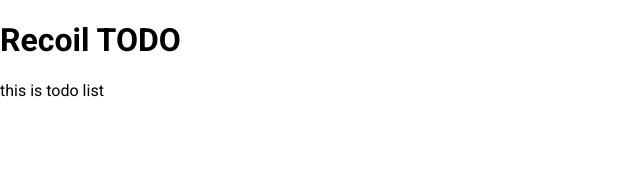
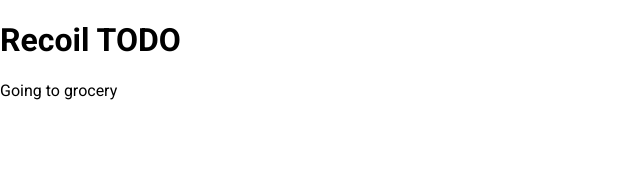
Before and after one commit to eastend-street/recoil-todo, a React (Create React App) app: page / in a window 1280 px wide. Shown: the top 171 px of the page, without its empty margins (0-640 px from the left). Built offline with nearby package versions, Linux system fonts and the light colour scheme.

Commit message:
defined atoms and made TodoList

```diff
--- /dev/null
+++ b/src/atoms/TodoList.ts
@@ -0,0 +1,13 @@
+import { atom } from "recoil";
+
+export type Todo = {
+  name: string;
+  isDone: boolean;
+};
+
+const initialState: Todo[] = [{ name: "Going to grocery", isDone: false }];
+
+export const todoListState = atom({
+  key: "TodoListState",
+  default: initialState,
+});
--- a/src/components/TodoList/index.tsx
+++ b/src/components/TodoList/index.tsx
@@ -1,8 +1,18 @@
 import React from "react";
 import styled from "styled-components";
+import { useRecoilValue } from "recoil";
+
+import { todoListState, Todo } from "atoms/TodoList";
 
 const TodoList = () => {
-  return <Container>this is todo list</Container>;
+  const todoList = useRecoilValue(todoListState);
+  return (
+    <Container>
+      {todoList.map((todo: Todo, index: number) => {
+        return <div key={index}>{todo.name}</div>;
+      })}
+    </Container>
+  );
 };
 
 const Container = styled.div``;
```
Also changed, not shown: src/App.tsx (+1 -7 lines).
